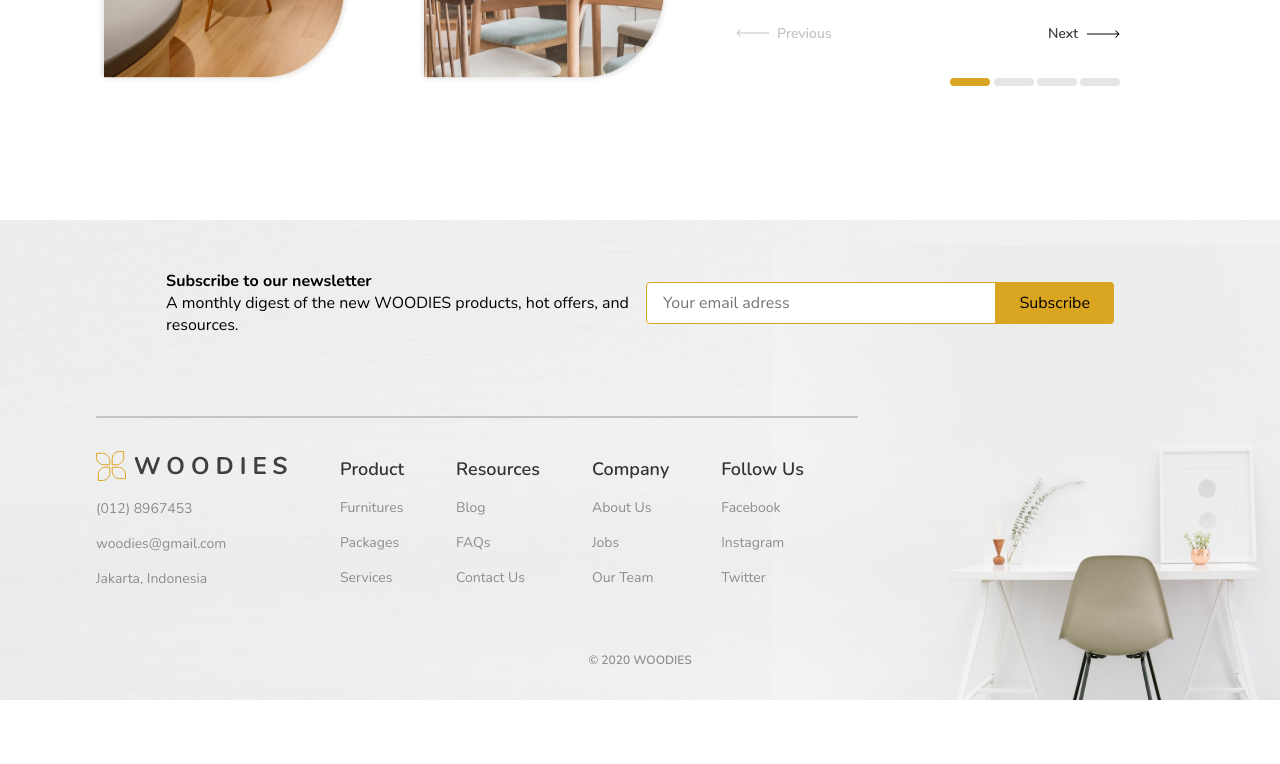
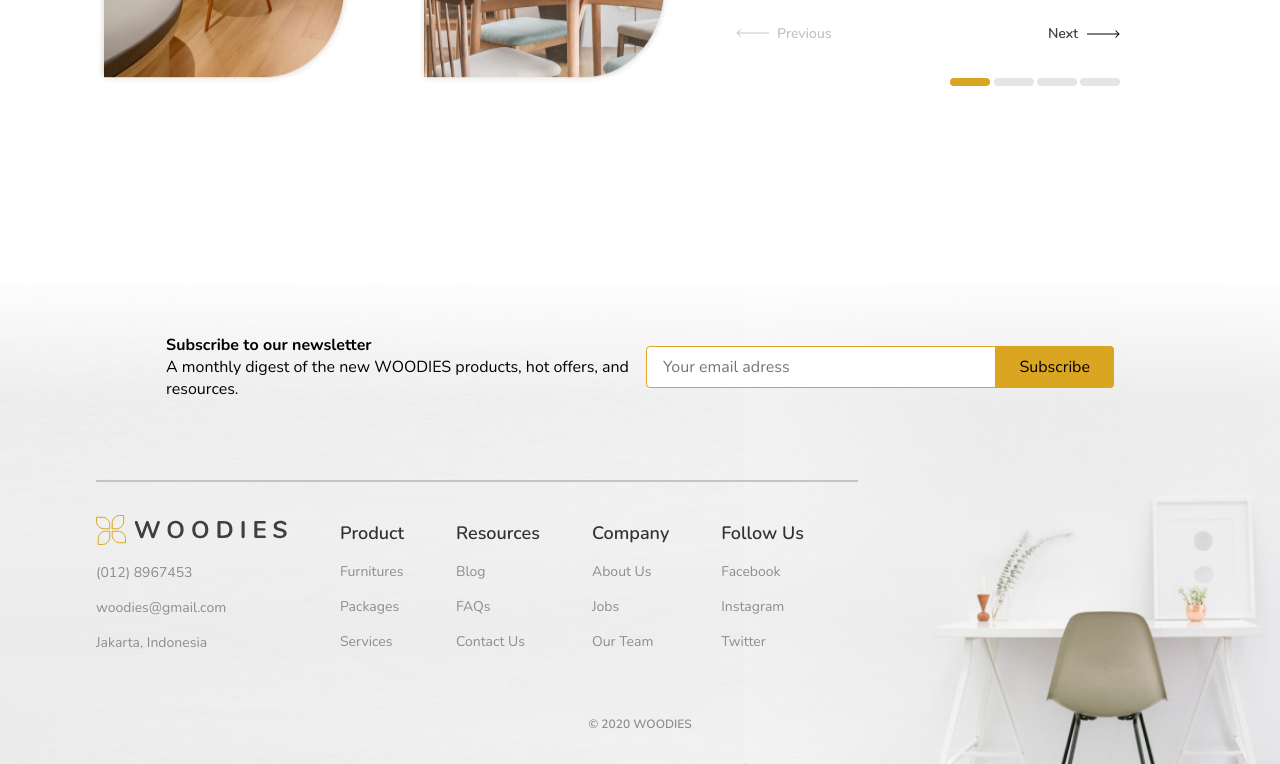
Before and after one commit to TommyP18/js_learning, a plain HTML site: page index.html in a window 1280 px wide. Shown: the part 3868-4632 px from the top of the page. Before the commit the page ends 4568 px from the top, so only its background shows below. Drawn offline with nearby package versions, Linux system fonts and the light colour scheme.

Commit message:
last changes

```diff
--- a/css/main.css
+++ b/css/main.css
@@ -453,9 +453,11 @@ nav {
 }
 
 .subscribe-content {
+  padding-top: 4rem;
   display: flex;
   justify-content: center;
   align-items: center;
+  background: linear-gradient(180deg, #FFFFFF 0%, rgba(255, 255, 255, 0) 100%);
 }
 
 .subscribe-content p {
@@ -482,7 +484,7 @@ nav {
 
 footer, .subscribe-content, .footer-block{
   position: relative;
-  z-index: 1;
+  z-index: 2;
 }
 
 .footer-background {
@@ -490,12 +492,16 @@ footer, .subscribe-content, .footer-block{
   bottom: 0;
   width: 100%;
   height: 30rem;
+  z-index: 1;
 }
 
 .footer-chair {
   position: absolute;
   bottom: 0;
   right: 0;
+  height: 30rem;
+  z-index: inherit;
+  z-index: 1;
 }
 
 .footer-block {
```
